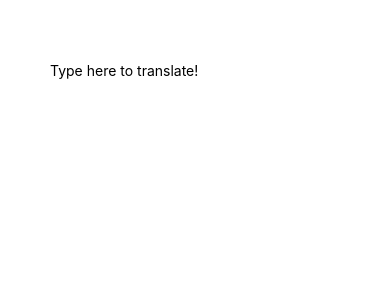
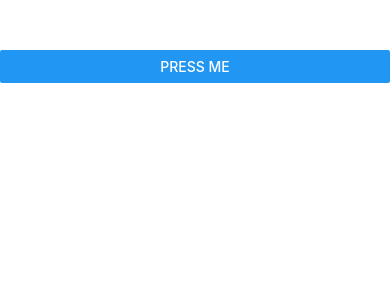
Before and after one commit to 636111/react-native-example, a React Native app: screen / in a window 390 px wide. Shown: the top 300 px of the page. Built offline with nearby package versions, Linux system fonts and the light colour scheme.

Commit message:
Add ButtonBasics component

```diff
--- a/App.js
+++ b/App.js
@@ -1,11 +1,11 @@
 import React from 'react';
 import { StyleSheet, Text, View } from 'react-native';
-import PizzaTranslator from './components/PizzaTranslator';
+import ButtonBasics from './components/ButtonBasics';
 
 export default class App extends React.Component {
   render() {
     return (
-      <PizzaTranslator />
+      <ButtonBasics />
     );
   }
 }
--- /dev/null
+++ b/components/ButtonBasics.js
@@ -0,0 +1,17 @@
+import React, { Component } from 'react';
+import { Alert, Button, View } from 'react-native';
+
+export default class ButtonBasics extends Component {
+    render() {
+        return (
+            <View style={{paddingTop: 50}}>
+                <Button
+                    onPress={() => {
+                        Alert.alert('You tapped the button!');
+                    }}
+                    title="Press me"
+                />
+            </View>
+        );
+    }
+}
```
